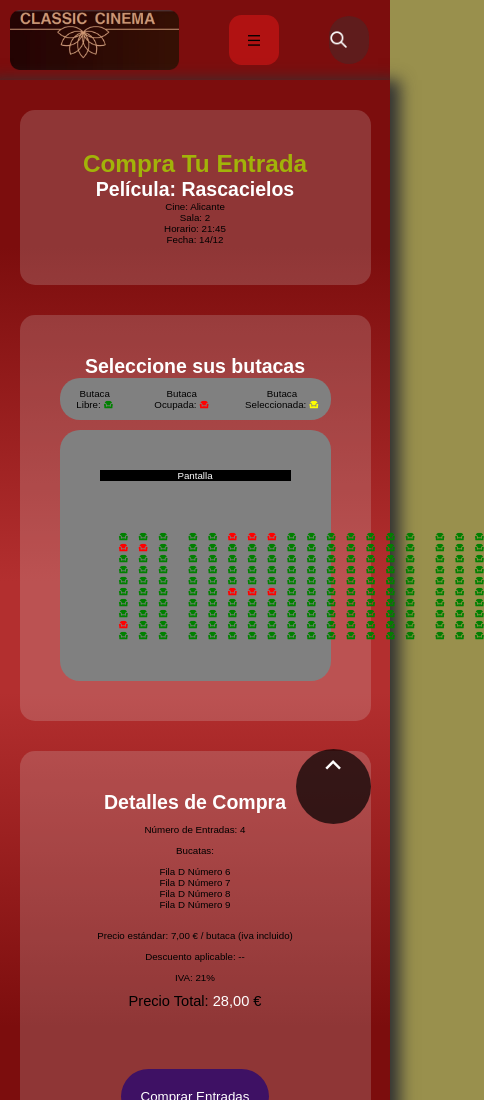
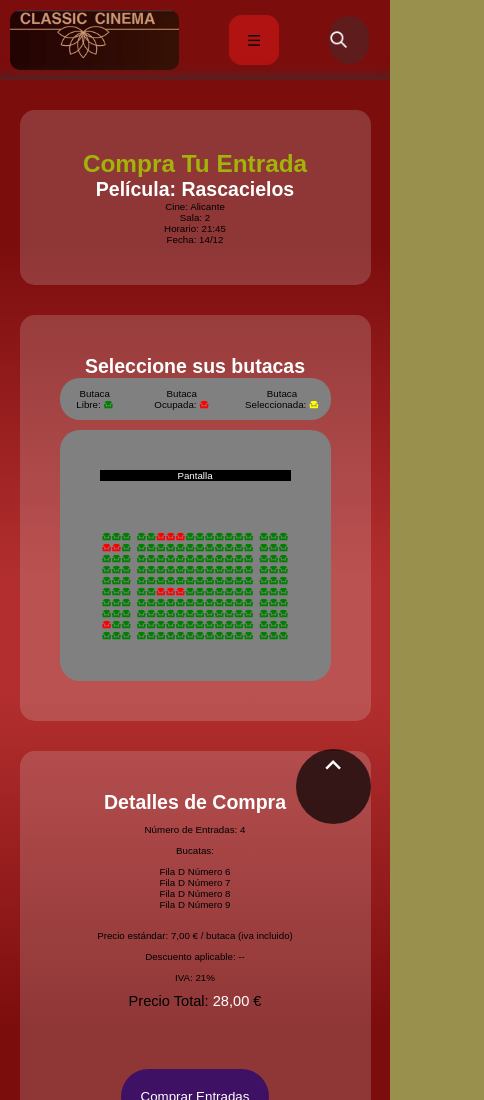
Before and after one commit to juanmiraaaa/ProyectoIntermodular, a plain HTML site: page src/website/pages/butacas.html in a window 390 px wide. Shown: the top 1100 px of the page, 484 px wide, since content can reach past the window. Drawn offline with nearby package versions, Linux system fonts and the light colour scheme; a web font is replaced by a local one.

Commit message:
style: add some responsive behaviour to butacas

```diff
--- a/src/website/assets/css/butacas.css
+++ b/src/website/assets/css/butacas.css
@@ -89,10 +89,9 @@ form article {
 
 #room {
     display: flex;
-    justify-content: space-between;
-    gap: 20px;
-    margin: 0 auto;
-    max-width: 80%;
+    justify-content: space-around;
+    gap: min(20px, 0.5%);
+    max-width: 100%;
 }
 
 .wing {
@@ -104,7 +103,6 @@ form article {
 .row {
     display: flex;
     justify-content: center;
-    gap: 10px;
 }
 
 .seat input {
@@ -112,7 +110,7 @@ form article {
 }
 
 .seat span {
-    font-size: 2.2rem;
+    font-size: 2.2em;
     cursor: pointer;
     transition: color 0.3s, transform 0.3s;
 }
```
